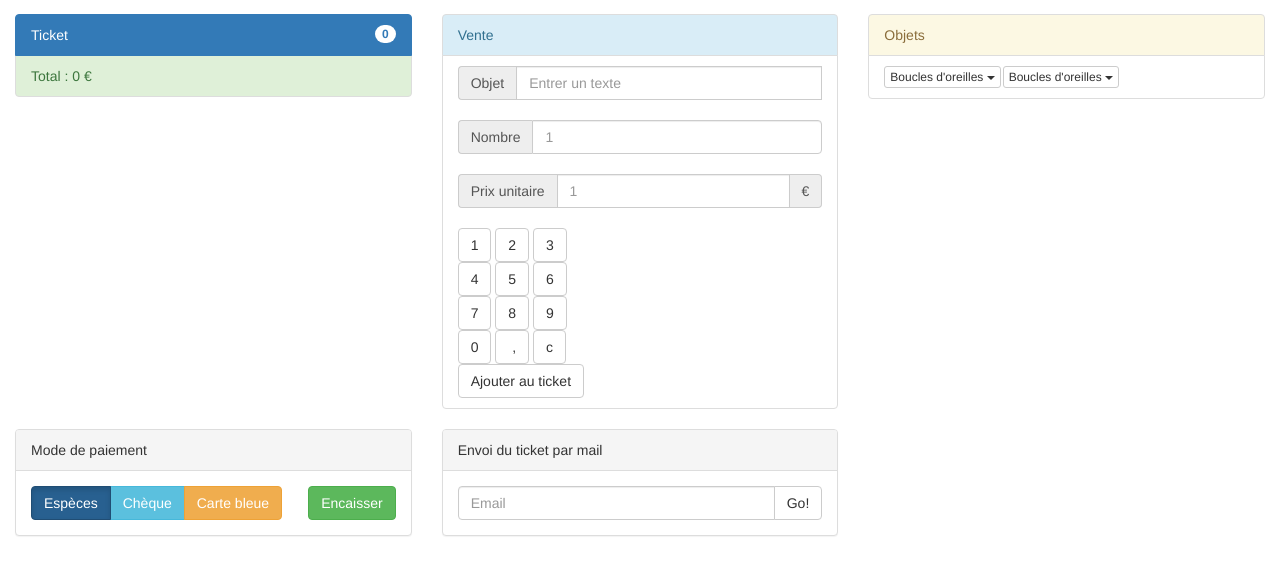
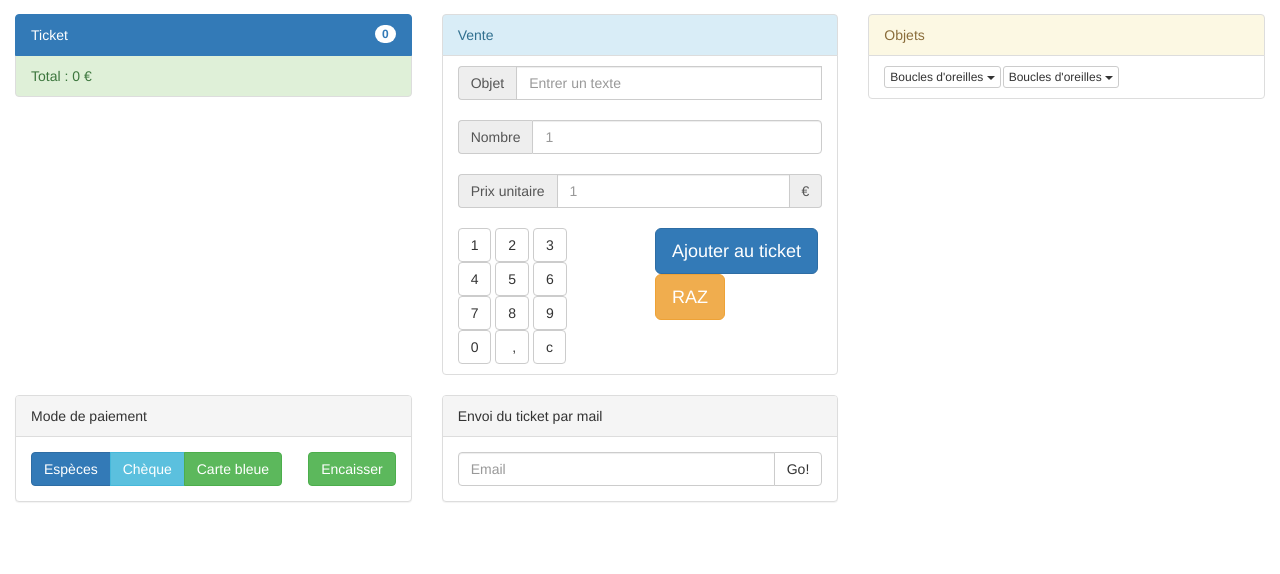
Before and after one commit to HoverEpic/OpenCash, a website: page public_html/index.html in a window 1280 px wide. Shown: the part 58-632 px from the top of the page. Drawn offline with nearby package versions, Linux system fonts and the light colour scheme; no server answers.

Commit message:
Add RAZ item prepare button and normal items buttons

```diff
--- a/public_html/index.html
+++ b/public_html/index.html
@@ -97,8 +97,11 @@
                                             <button class="btn btn-default" type="submit" value=".">&nbsp,</button>
                                             <button class="btn btn-default" type="submit" value="C">c</button>
                                         </div>
+                                        <div class="col-md-6">
+                                            <button class="btn btn-default btn-primary btn-lg" id="add_to_ticket">Ajouter au ticket</button>
+                                            <button class="btn btn-default btn-warning btn-lg" id="reset">RAZ</button>
+                                        </div>
                                     </div>
-                                    <button class="btn btn-default" id="add_to_ticket">Ajouter au ticket</button>
                                 </li>
                             </ul>
                         </div>
@@ -200,13 +203,13 @@
                                 <div class="panel-heading">Mode de paiement</div>
                                 <div class="panel-body" id="payement_methods">
                                     <div class="btn-group" data-toggle="buttons">
-                                        <label class="btn btn-primary active">
+                                        <label class="btn btn-primary">
                                             <input type="radio" name="options" id="cash" autocomplete="off" checked> Espèces
                                         </label>
                                         <label class="btn btn-info">
                                             <input type="radio" name="options" id="check" autocomplete="off"> Chèque
                                         </label>
-                                        <label class="btn btn-warning">
+                                        <label class="btn btn-success">
                                             <input type="radio" name="options" id="card" autocomplete="off"> Carte bleue
                                         </label>
                                     </div>
@@ -416,9 +419,9 @@
                                 $("#li" + itemcat0.id).append('<div style="display: inline"></div>');
                                 //console.log("categorie : " + itemcat0.name + " type : " + itemcat0.type);
                                 if (itemcat0.type === 1) {
-                                    $("#li" + itemcat0.id + " div:first").append('<button class="btn btn-xs btn-default item" type="button" item_id="' + itemcat0.id + '" item_name="' + itemcat0.name + '" item_price="' + itemcat0.price + '" item_count="' + itemcat0.count + '">' + itemcat0.name + '</button>');
+                                    $("#li" + itemcat0.id + " div:first").append('<button class="btn btn-default item" type="button" item_id="' + itemcat0.id + '" item_name="' + itemcat0.name + '" item_price="' + itemcat0.price + '" item_count="' + itemcat0.count + '">' + itemcat0.name + '</button>');
                                 } else {
-                                    $("#li" + itemcat0.id + " div:first").append('<button class="btn btn-xs btn-default" id="drop' + itemcat0.id + '" data-toggle="dropdown">' + itemcat0.name + ' <span class="caret"></span></button>');
+                                    $("#li" + itemcat0.id + " div:first").append('<button class="btn btn-default" id="drop' + itemcat0.id + '" data-toggle="dropdown">' + itemcat0.name + ' <span class="caret"></span></button>');
                                     $("#li" + itemcat0.id + " div:first").append('<ul class="dropdown-menu" id="ul' + itemcat0.id + '" aria-labelledby="drop' + itemcat0.id + '"></ul>');
                                     $('#drop' + itemcat0.id).dropdown();
 
```
